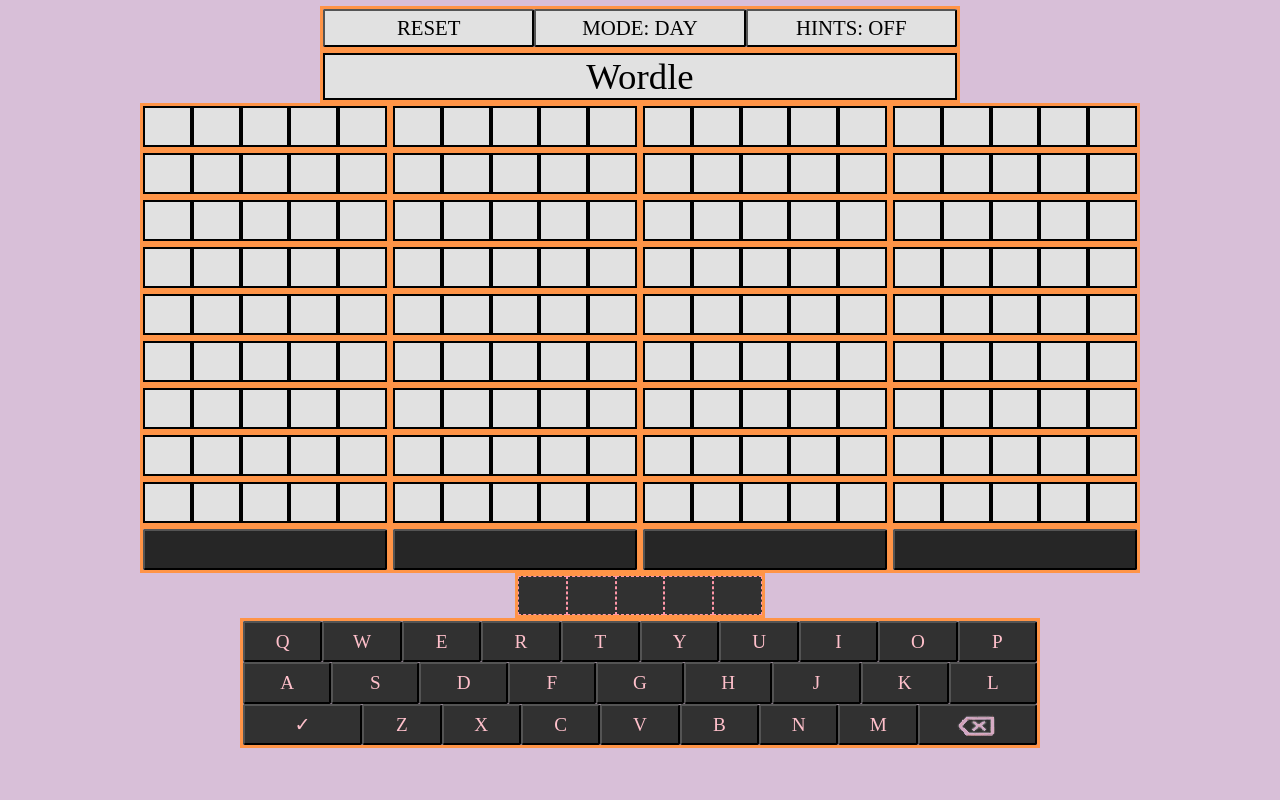
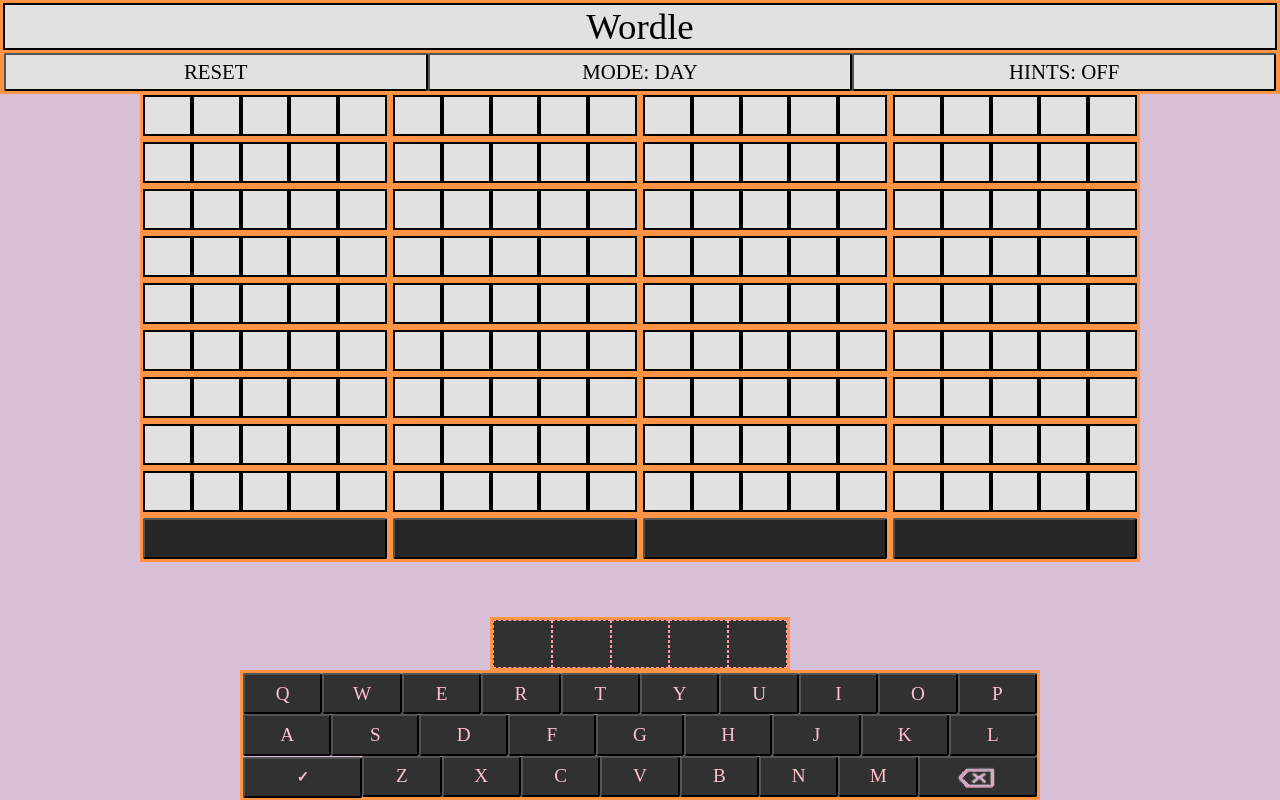
Before and after one commit to ajbarga/word-game, a React (Create React App) app: page / in a window 1280 px wide. Built offline with nearby package versions, Linux system fonts and the light colour scheme.

Commit message:
Floating title and footer set

```diff
--- a/src/app-components/game-module.tsx
+++ b/src/app-components/game-module.tsx
@@ -20,11 +20,11 @@ class GameBox extends Component<GameBoxProps>
     {
         return (
             <div className={'gameBox'}>
-                <div className={'wordBoxContainer'}>
+                <div className={'wordBox'}>
                     <SingleGame box={this.props.rowSt[0]} colors={this.props.colorState[0]} wordBox={this.props.wordBox[0]} hintState={this.props.hintState} />
                     <SingleGame box={this.props.rowSt[1]} colors={this.props.colorState[1]} wordBox={this.props.wordBox[1]} hintState={this.props.hintState} />
                 </div>
-                <div className={'wordBoxContainer'}>
+                <div className={'wordBox'}>
                     <SingleGame box={this.props.rowSt[2]} colors={this.props.colorState[2]} wordBox={this.props.wordBox[2]} hintState={this.props.hintState} />
                     <SingleGame box={this.props.rowSt[3]} colors={this.props.colorState[3]} wordBox={this.props.wordBox[3]} hintState={this.props.hintState} />
                 </div>
--- a/src/app-components/keyboard.tsx
+++ b/src/app-components/keyboard.tsx
@@ -4,10 +4,9 @@
 import '../css/Keyboard.css';
 import React, { Component, SyntheticEvent } from 'react';
 
-interface KeyProps
-{
-    getGuess (guess: string): void;
-    setText (text: string[]): void;
+interface KeyProps {
+    getGuess(guess: string): void;
+    setText(text: string[]): void;
     text: string[];
 }
 
@@ -17,22 +16,18 @@ class Keyboard extends Component<KeyProps>
 {
     //#region Non-Public Interface
 
-    private constructor(props: any)
-    {
+    private constructor(props: any) {
         super(props);
         Keys = this;
         window.addEventListener('keydown', e => this.listener(e));
     }
 
-    private inputKey (e: string)
-    {
+    private inputKey(e: string) {
         let text: string[] = Keys.props.text;
         let len: number = text.indexOf('1');
-        switch (e)
-        {
+        switch (e) {
             case 'Backspace':
-                if (len !== 0)
-                {
+                if (len !== 0) {
                     text[(len < 0 ? 4 : len - 1)] = '1';
                 }
                 break;
@@ -41,8 +36,7 @@ class Keyboard extends Component<KeyProps>
                 text = ['1', '1', '1', '1', '1'];
                 break;
             default:
-                if (len > -1)
-                {
+                if (len > -1) {
                     text[len] = e;
                 }
         }
@@ -53,23 +47,19 @@ class Keyboard extends Component<KeyProps>
 
     //#region Event-Handlers
 
-    private input (keyPress: SyntheticEvent)
-    {
+    private input(keyPress: SyntheticEvent) {
         Keys.inputKey((keyPress.target as HTMLInputElement).value);
         Keys.disable(keyPress);
     }
 
-    private listener (e: any)
-    {
+    private listener(e: any) {
         let char: number = e.keyCode;
-        if (char === 8 || char === 13 || (char > 64 && char < 91) || (char > 96 && char < 123))
-        {
+        if (char === 8 || char === 13 || (char > 64 && char < 91) || (char > 96 && char < 123)) {
             Keys.inputKey(e.key);
         }
     };
 
-    private async disable (e: SyntheticEvent)
-    {
+    private async disable(e: SyntheticEvent) {
         (e.target as HTMLInputElement).disabled = true;
         await new Promise(r => setTimeout(r, 5));
         (e.target as HTMLInputElement).disabled = false;
@@ -79,12 +69,10 @@ class Keyboard extends Component<KeyProps>
 
     //region Html Element
 
-    render ()
-    {
+    render() {
         return (
             <div className={'container keyContainer'}>
                 <div className={'keyRow'}>
-                    <span>
                     <input className={'key R0'} type={'button'} value={'Q'} onClick={this.input} />
                     <input className={'key R0'} type={'button'} value={'W'} onClick={this.input} />
                     <input className={'key R0'} type={'button'} value={'E'} onClick={this.input} />
@@ -95,10 +83,8 @@ class Keyboard extends Component<KeyProps>
                     <input className={'key R0'} type={'button'} value={'I'} onClick={this.input} />
                     <input className={'key R0'} type={'button'} value={'O'} onClick={this.input} />
                     <input className={'key R0'} type={'button'} value={'P'} onClick={this.input} />
-                    </span>
                 </div>
                 <div className={'keyRow'}>
-                    <span>
                     <input className={'key R1'} type={'button'} value={'A'} onClick={this.input} />
                     <input className={'key R1'} type={'button'} value={'S'} onClick={this.input} />
                     <input className={'key R1'} type={'button'} value={'D'} onClick={this.input} />
@@ -108,10 +94,8 @@ class Keyboard extends Component<KeyProps>
                     <input className={'key R1'} type={'button'} value={'J'} onClick={this.input} />
                     <input className={'key R1'} type={'button'} value={'K'} onClick={this.input} />
                     <input className={'key R1'} type={'button'} value={'L'} onClick={this.input} />
-                    </span>
                 </div>
                 <div className={'keyRow'}>
-                    <span>
                     <input className={'key EN'} type={'button'} value={'✓'} onClick={() => Keys.inputKey('Enter')} />
                     <input className={'key R2'} type={'button'} value={'Z'} onClick={this.input} />
                     <input className={'key R2'} type={'button'} value={'X'} onClick={this.input} />
@@ -121,7 +105,6 @@ class Keyboard extends Component<KeyProps>
                     <input className={'key R2'} type={'button'} value={'N'} onClick={this.input} />
                     <input className={'key R2'} type={'button'} value={'M'} onClick={this.input} />
                     <input className={'key DL'} type={'button'} value={'Backspace'} onClick={this.input} />
-                    </span>
                 </div>
             </div>
         );
--- a/src/css/App.css
+++ b/src/css/App.css
@@ -1,82 +1,109 @@
 /* © 2022 Alex Barga. All rights reserved.
  * Reproduction or transmission in whole or in part, in any form or by any means, electronic,
  * mechanical or otherwise, is prohibited without the prior  written consent of the owner.*/
-body {
+*
+{
+    box-sizing: border-box
+}
+
+body
+{
     margin: 0 auto;
-    padding-top: 0.5%;
     align-content: center;
     text-align: center;
     background-color: #D8BFD8
 }
 
-div {
-    box-sizing: border-box;
+div
+{
     margin: 0 auto;
-    padding-top: unset
 }
 
-    div.appBox {
+    div.appBox
+    {
         -webkit-user-select: none;
         -moz-user-select: none;
         -ms-user-select: none;
         user-select: none
     }
 
-    div.row {
-        box-sizing: border-box;
-        display: inline-block
+    div.gameBox
+    {
+        padding-bottom: 182px;
+        padding-top: 92px;
+        display: inline-flex;
+        flex-wrap: wrap;
     }
 
-    div.wordBoxContainer {
+    div.wordBox
+    {
         margin: 0 auto;
-        width: 500px
     }
 
-    div.container {
+    div.row
+    {
+        display: inline-block;
+        flex-wrap: wrap;
+    }
+
+    div.container
+    {
         border: 3px solid rgb(255, 148, 71);
         min-width: -moz-fit-content;
         min-width: fit-content
     }
 
-        div.container.dm {
+        div.container.dm
+        {
             border: 3px solid #712b06
         }
 
-        div.container.headerBox {
-            min-width: 500px;
-            width: 50%
+        div.container.headerBox
+        {
+            min-width: 250px;
+            width: 100%;
+            position: fixed;
+            background-color: rgb(255, 148, 71);
+
         }
 
-            div.container.headerBox.dm {
+            div.container.headerBox.dm
+            {
                 background-color: #712b06
             }
+            div.container.buttons.headerBox{
+                top: 50px
+            }
 
-        div.container.wordContainer {
+        div.container.wordContainer
+        {
             height: 100%;
             width: 250px;
-            box-sizing: border-box;
-            height: fit-content
         }
 
-    div#input.container.wordContainer {
+    div#input.container.wordContainer
+    {
         background-color: #313131;
         color: #FFC0CB;
-        height: fit-content
+        position: fixed;
+        bottom: 129px;
+        height: 54px;
+        max-width: 300px;
+        min-width: 250px;
+        width: 50%;
+        left: 50%;
+        transform: translateX(-50%);
+        font-size: 125%;
     }
 
-        div#input.container.wordContainer.dm {
+        div#input.container.wordContainer.dm
+        {
             background-color: transparent;
             color: #FFC0CB
         }
 
-    div.gameBox {
-        display: inline-flex;
-        max-width: 1000px;
-        min-width: 500px;
-        flex-wrap: wrap
-    }
-
-p {
+p
+{
     border: 2px solid black;
     box-sizing: border-box;
     margin: 0;
@@ -85,87 +112,104 @@ p {
     display: inline-block
 }
 
-    p.titleBox {
+    p.titleBox
+    {
         font-family: "Times New Roman", serif;
         font-size: 230%;
         display: block;
         width: 100%
     }
 
-    p#plain.titleBox {
+    p#plain.titleBox
+    {
         background-color: rgb(225, 225, 225)
     }
 
-    p#error.titleBox {
+    p#error.titleBox
+    {
         background-color: rgb(168, 14, 14)
     }
 
-    p#plain.titleBox.dm {
+    p#plain.titleBox.dm
+    {
         background-color: #262626;
         color: #FFC0CB
     }
 
-    p#error.titleBox.dm {
+    p#error.titleBox.dm
+    {
         background-color: #570909;
         color: #000000
     }
 
-    p.letter {
+    p.letter
+    {
         width: 20%;
         height: 100%;
         min-height: 36.8px;
         text-align: center
     }
 
-        p.letter.word {
+        p.letter.word
+        {
             border: 1px dashed rgb(255, 151, 169);
             height: 100%;
             color: pink;
             text-transform: uppercase
         }
 
-            p.letter.word.l1 {
+            p.letter.word.l1
+            {
                 color: transparent
             }
 
-    p#boxColor-2.letter {
+    p#boxColor-2.letter
+    {
         background-color: rgb(225, 225, 225);
         color: transparent
     }
 
-        p#boxColor-2.letter.dm {
+        p#boxColor-2.letter.dm
+        {
             background-color: #262626;
             color: transparent
         }
 
-    p#boxColor-1.letter {
+    p#boxColor-1.letter
+    {
         background-color: rgb(225, 225, 225)
     }
 
-        p#boxColor-1.letter.dm {
+        p#boxColor-1.letter.dm
+        {
             background-color: #262626;
             color: #FFC0CB
         }
 
-    p#boxColor0.letter {
+    p#boxColor0.letter
+    {
         background-color: rgb(255, 199, 30)
     }
 
-        p#boxColor0.letter.dm {
+        p#boxColor0.letter.dm
+        {
             background-color: #FFA500;
             color: #892d2d
         }
 
-    p#boxColor1.letter {
+    p#boxColor1.letter
+    {
         background-color: rgb(99, 190, 93)
     }
 
-        p#boxColor1.letter.dm {
+        p#boxColor1.letter.dm
+        {
             background-color: #004500;
             color: #FFFFFF
         }
 
-input#answerBox.key {
+input#answerBox.key
+{
     width: 100%;
     font-size: 66%;
     background-color: #262626;
--- a/src/css/Keyboard.css
+++ b/src/css/Keyboard.css
@@ -8,11 +8,16 @@ div.keyRow {
     border-color: inherit
 }
 
-div.container.keyContainer {
+div.container.keyContainer
+{
+    position: fixed;
+    bottom: 0px;
     width: 100%;
-    min-width: 500px;
+    min-width: 250px;
     max-width: 800px;
-    height: 130px
+    height: 130px;
+    left: 50%;
+    transform: translateX(-50%);
 }
 
 input {
@@ -64,11 +69,12 @@ input {
         }
 
         input.key.EN {
-            width: 15%
+            width: 15%;
+            font-size:92%;
+            font-weight: bolder;
         }
 
     input.headerButton {
-        border-radius: unset;
         margin: unset;
         background-color: unset;
         display: inline-block;
@@ -76,13 +82,11 @@ input {
         text-transform: unset;
         border-radius: 2px;
         border-width: 2px;
-        box-sizing: border-box;
         font-size: 130%;
         font-family: "Times New Roman", serif;
-        width: 33.33%;
-        min-height: 38px;
+        width:33.3%;
+        height: 38px;
         min-width: 132px;
-        display: inline-block;
         border-color: #000000;
         background-color: rgb(225, 225, 225)
     }
```
Lines whose indentation alone changed are shown as unchanged.
